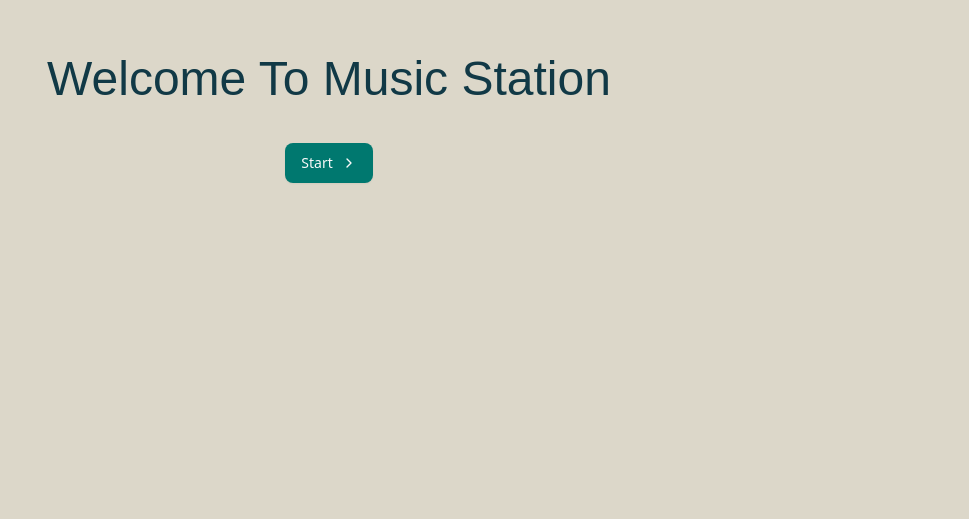
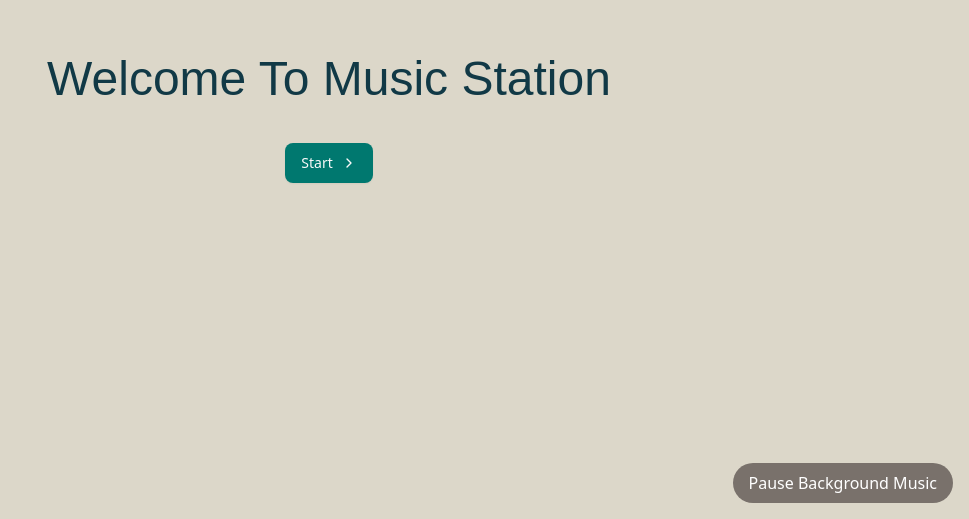
Before and after one commit to PattiyaY/music-station, a Next.js app: page / in a window 1280 px wide. Shown: the part 281-800 px from the top of the page, without its empty margins (311-1280 px from the left). Built offline with nearby package versions, Linux system fonts and the light colour scheme; no server answers; a web font is replaced by a local one.

Commit message:
feat: background music

```diff
--- /dev/null
+++ b/src/components/AudioController.tsx
@@ -0,0 +1,60 @@
+"use client";
+
+import { useEffect, useRef, useState } from "react";
+
+export default function AudioController() {
+  const audioRef = useRef<HTMLAudioElement>(null);
+  const [isPlaying, setIsPlaying] = useState(false); // Start as false until play succeeds
+
+  useEffect(() => {
+    const audio = audioRef.current;
+    if (audio) {
+      const tryPlay = async () => {
+        try {
+          await audio.play();
+          setIsPlaying(true);
+        } catch (err) {
+          const onInteraction = () => {
+            audio
+              .play()
+              .then(() => setIsPlaying(true))
+              .catch(() => {});
+            document.removeEventListener("click", onInteraction);
+          };
+          document.addEventListener("click", onInteraction);
+        }
+      };
+
+      tryPlay();
+    }
+  }, []);
+
+  const togglePlayback = () => {
+    const audio = audioRef.current;
+    if (!audio) return;
+    if (audio.paused) {
+      audio
+        .play()
+        .then(() => setIsPlaying(true))
+        .catch(() => {});
+    } else {
+      audio.pause();
+      setIsPlaying(false);
+    }
+  };
+
+  return (
+    <>
+      <audio ref={audioRef} loop>
+        <source src="/sounds/bg_music.mp3" type="audio/mpeg" />
+      </audio>
+
+      <button
+        onClick={togglePlayback}
+        className="fixed bottom-4 right-4 z-50 px-4 py-2 rounded-full bg-stone-500 text-white cursor-pointer text-base"
+      >
+        {isPlaying ? "Pause Background Music" : "Play Background Music"}
+      </button>
+    </>
+  );
+}
```
